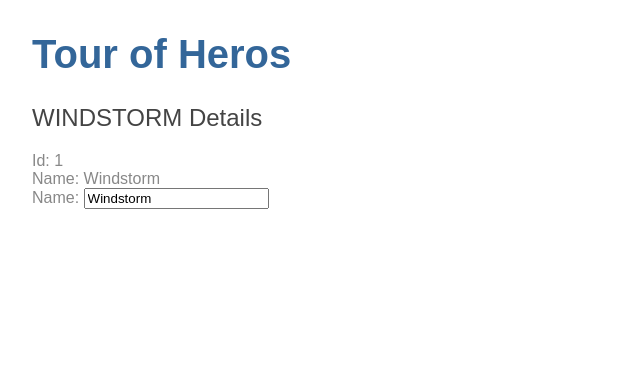
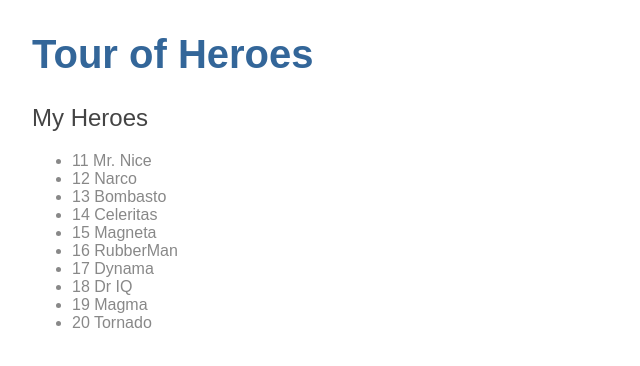
Before and after one commit to aclawson-clawsonanalytics/angular-intro, an Angular app: page / in a window 1280 px wide. Shown: the top 366 px of the page, without its empty margins (0-640 px from the left). Built offline with nearby package versions, Linux system fonts and the light colour scheme.

Commit message:
Hero list is working.

```diff
--- a/src/app/app.component.ts
+++ b/src/app/app.component.ts
@@ -6,5 +6,5 @@
   styleUrls: ['./app.component.css']
 })
 export class AppComponent {
-  title = 'Tour of Heros';
+  title = 'Tour of Heroes';
 }
--- a/src/app/heroes/heroes.component.html
+++ b/src/app/heroes/heroes.component.html
@@ -1,4 +1,4 @@
-<h2>{{hero.name | uppercase}} Details</h2>
+<!-- <h2>{{hero.name | uppercase}} Details</h2>
 <div><span>Id: </span>{{hero.id}}</div>
 <div><span>Name: </span>{{hero.name}}</div>
 
@@ -6,4 +6,12 @@
   <label>Name:
     <input [(ngModel)]="hero.name" placeholder="name">
   </label>
-</div>
+</div> -->
+
+
+<h2>My Heroes</h2>
+<ul class="heroes">
+  <li *ngFor="let hero of heroes">
+    <span class="badge">{{hero.id}}</span> {{hero.name}}
+  </li>
+</ul>
--- a/src/app/heroes/heroes.component.ts
+++ b/src/app/heroes/heroes.component.ts
@@ -1,5 +1,6 @@
 import { Component, OnInit } from '@angular/core';
 import { Hero } from '../hero';
+import { HEROES } from '../mock-heroes';
 
 @Component({
   selector: 'app-heroes',
@@ -7,6 +8,7 @@
   styleUrls: ['./heroes.component.css']
 })
 export class HeroesComponent implements OnInit {
+  heroes = HEROES;
   hero: Hero = {
     id: 1,
     name: 'Windstorm'
--- /dev/null
+++ b/src/app/mock-heroes.ts
@@ -0,0 +1,14 @@
+import {Hero} from './hero';
+
+export const HEROES: Hero[] = [
+  { id: 11, name: 'Mr. Nice' },
+  { id: 12, name: 'Narco' },
+  { id: 13, name: 'Bombasto' },
+  { id: 14, name: 'Celeritas' },
+  { id: 15, name: 'Magneta' },
+  { id: 16, name: 'RubberMan' },
+  { id: 17, name: 'Dynama' },
+  { id: 18, name: 'Dr IQ' },
+  { id: 19, name: 'Magma' },
+  { id: 20, name: 'Tornado' }
+]
```
